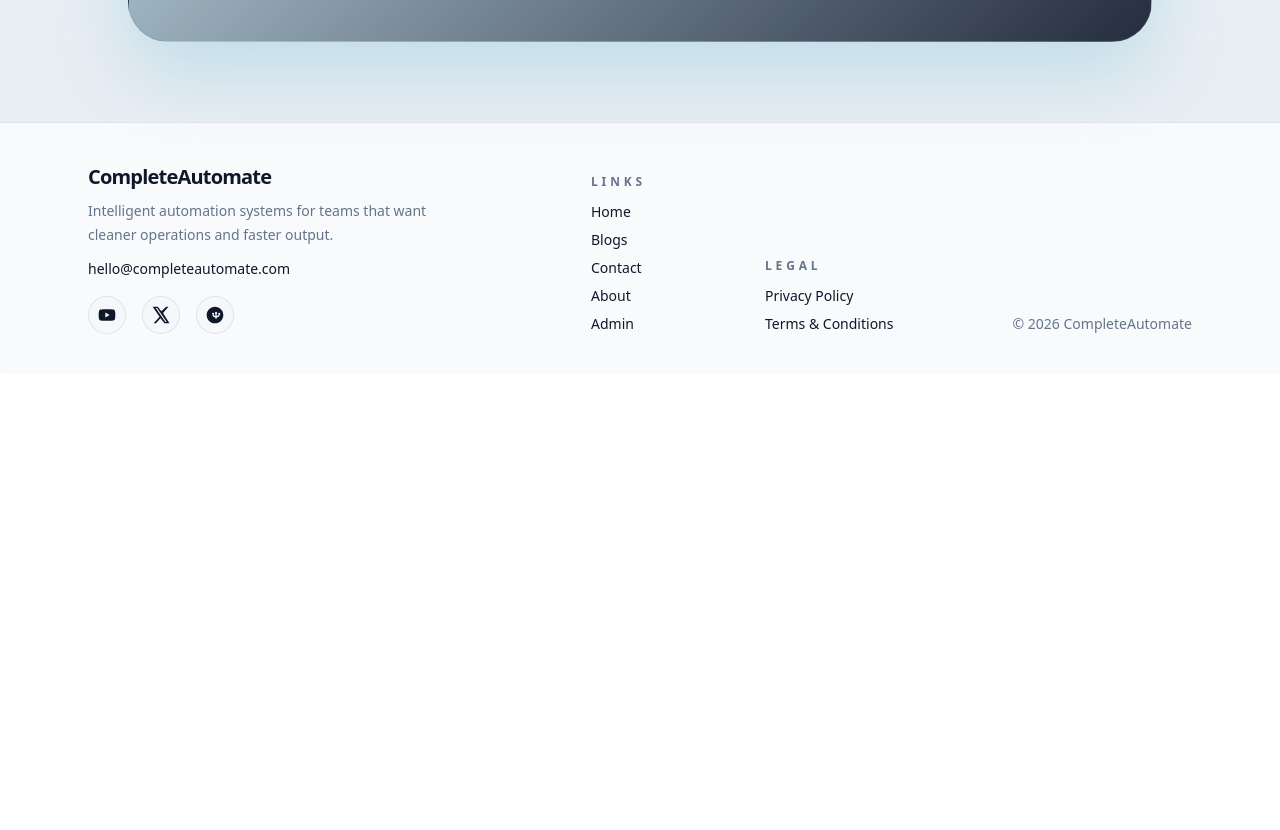
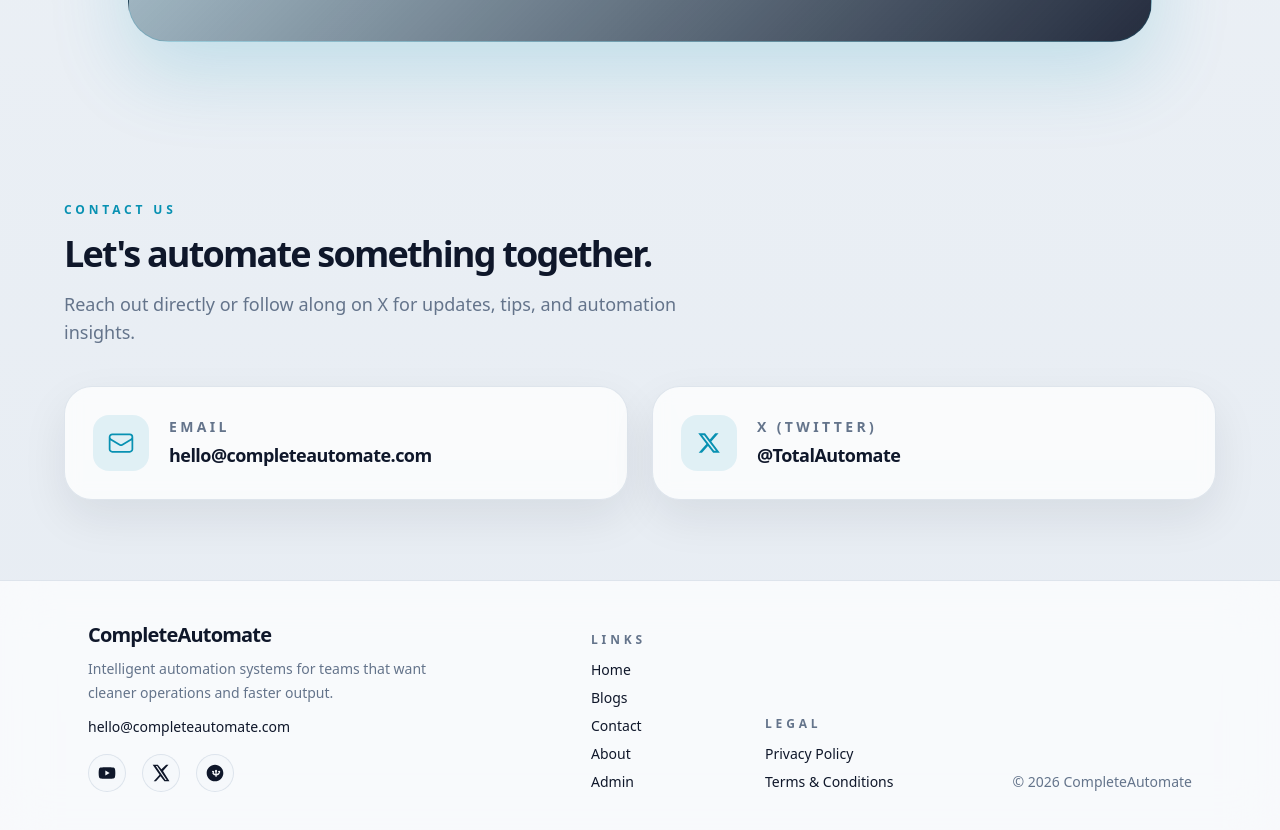
Before and after one commit to vimalmenon/completeautomate.github.io, a Next.js app: page / in a window 1280 px wide. Shown: the part 2260-3090 px from the top of the page. Before the commit the page ends 2634 px from the top, so only its background shows below. Built offline with nearby package versions, Linux system fonts and the light colour scheme; no server answers.

Commit message:
Add Contact Us section to home page with email & X account

```diff
--- a/src/app/page.tsx
+++ b/src/app/page.tsx
@@ -181,6 +181,65 @@ export default function Home(): JSX.Element {
           </a>
         </div>
       </section>
+
+      {/* ── Contact Section ── */}
+      <section className="px-6 py-16 sm:py-20" id="contact">
+        <div className="mx-auto max-w-6xl">
+          <div className="max-w-2xl">
+            <p className="text-xs font-semibold tracking-[0.32em] text-primary uppercase">
+              Contact Us
+            </p>
+            <h2 className="mt-4 text-3xl font-semibold tracking-[-0.05em] text-foreground sm:text-4xl">
+              Let&apos;s automate something together.
+            </h2>
+            <p className="mt-4 text-base leading-7 text-muted sm:text-lg">
+              Reach out directly or follow along on X for updates, tips, and automation insights.
+            </p>
+          </div>
+
+          <div className="mt-10 grid gap-6 sm:grid-cols-2">
+            <a
+              className="group flex items-center gap-5 rounded-[1.75rem] border border-border/60 bg-surface/75 p-7 shadow-[0_18px_45px_rgb(15_23_42/0.08)] backdrop-blur transition hover:-translate-y-1 hover:border-primary/30 hover:shadow-[0_26px_60px_rgb(8_145_178/0.14)]"
+              href="mailto:hello@completeautomate.com"
+            >
+              <span className="inline-flex h-14 w-14 shrink-0 items-center justify-center rounded-2xl bg-primary/10 text-2xl text-primary">
+                <svg className="h-7 w-7" fill="none" stroke="currentColor" strokeWidth={1.5} viewBox="0 0 24 24">
+                  <path strokeLinecap="round" strokeLinejoin="round" d="M21.75 6.75v10.5a2.25 2.25 0 01-2.25 2.25h-15a2.25 2.25 0 01-2.25-2.25V6.75m19.5 0A2.25 2.25 0 0019.5 4.5h-15a2.25 2.25 0 00-2.25 2.25m19.5 0v.243a2.25 2.25 0 01-1.07 1.916l-7.5 4.615a2.25 2.25 0 01-2.36 0L3.32 8.91a2.25 2.25 0 01-1.07-1.916V6.75" />
+                </svg>
+              </span>
+              <div>
+                <p className="text-sm font-semibold tracking-[0.24em] text-muted uppercase">
+                  Email
+                </p>
+                <p className="mt-1 text-lg font-semibold tracking-[-0.03em] text-foreground group-hover:text-primary">
+                  hello@completeautomate.com
+                </p>
+              </div>
+            </a>
+
+            <a
+              className="group flex items-center gap-5 rounded-[1.75rem] border border-border/60 bg-surface/75 p-7 shadow-[0_18px_45px_rgb(15_23_42/0.08)] backdrop-blur transition hover:-translate-y-1 hover:border-primary/30 hover:shadow-[0_26px_60px_rgb(8_145_178/0.14)]"
+              href="https://x.com/TotalAutomate"
+              rel="noopener noreferrer"
+              target="_blank"
+            >
+              <span className="inline-flex h-14 w-14 shrink-0 items-center justify-center rounded-2xl bg-primary/10 text-2xl text-primary">
+                <svg className="h-6 w-6" fill="currentColor" viewBox="0 0 24 24">
+                  <path d="M18.244 2.25h3.308l-7.227 8.26 8.502 11.24H16.17l-5.214-6.817L4.99 21.75H1.68l7.73-8.835L1.254 2.25H8.08l4.713 6.231zm-1.161 17.52h1.833L7.084 4.126H5.117z" />
+                </svg>
+              </span>
+              <div>
+                <p className="text-sm font-semibold tracking-[0.24em] text-muted uppercase">
+                  X (Twitter)
+                </p>
+                <p className="mt-1 text-lg font-semibold tracking-[-0.03em] text-foreground group-hover:text-primary">
+                  @TotalAutomate
+                </p>
+              </div>
+            </a>
+          </div>
+        </div>
+      </section>
     </>
   );
 }
```
